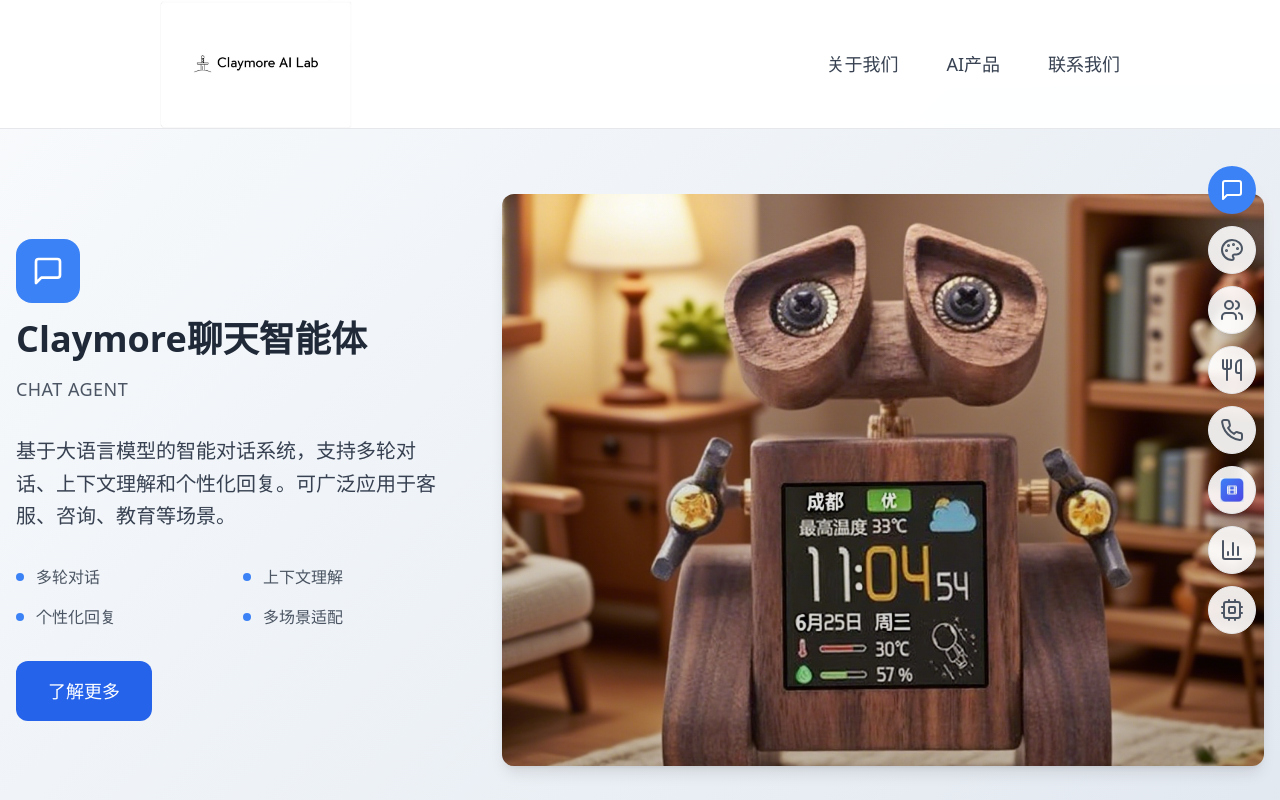
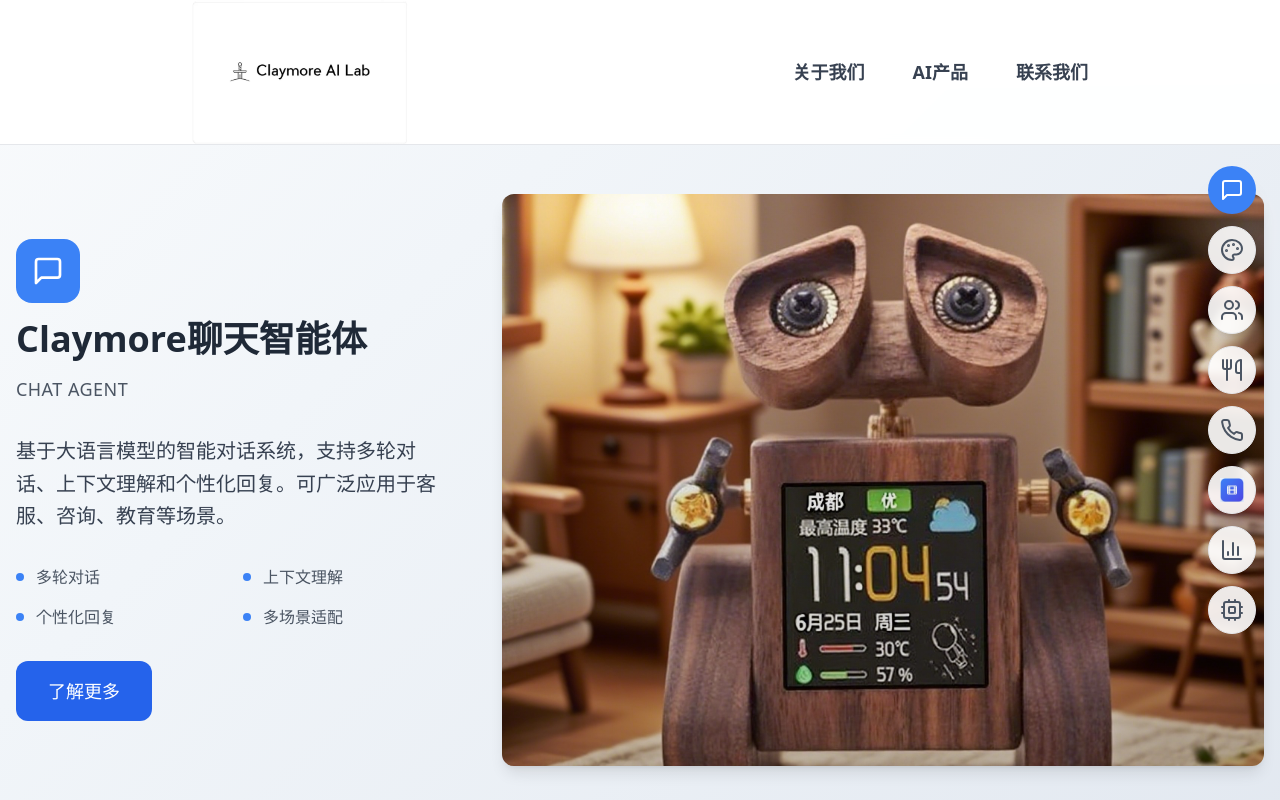
Before and after one commit to cdnfg2302/claymore-2, a React (Vite) app: page / in a window 1280 px wide. Shown: the top 800 px of the page. Built offline with nearby package versions, Linux system fonts and the light colour scheme.

Commit message:
Adjust header and logo size
The AI widened the navigation bar, increased the logo size, and made the navigation bar text bold in `src/components/Header.tsx`.

```diff
--- a/src/components/Header.tsx
+++ b/src/components/Header.tsx
@@ -3,26 +3,26 @@ import React from 'react';
 const Header = () => {
   return (
     <header className="fixed top-0 left-0 right-0 z-50 bg-white/95 backdrop-blur-sm border-b border-gray-200">
-      <div className="max-w-full mx-auto px-20 sm:px-24 lg:px-40">
-        <div className="flex justify-between items-center h-32">
+      <div className="max-w-full mx-auto px-24 sm:px-28 lg:px-48">
+        <div className="flex justify-between items-center h-36">
           {/* Logo */}
           <div className="flex items-center">
             <img
               src="/lovable-uploads/48931e29-77ca-4715-8237-a99260434656.png"
               alt="Claymore AI Lab"
-              className="h-32 w-auto"
+              className="h-36 w-auto"
             />
           </div>
 
           {/* Navigation Menu */}
           <nav className="hidden md:flex items-center space-x-12">
-            <a href="#" className="text-gray-700 hover:text-blue-600 font-medium transition-colors text-lg">
+            <a href="#" className="text-gray-700 hover:text-blue-600 font-bold transition-colors text-lg">
               关于我们
             </a>
-            <a href="#" className="text-gray-700 hover:text-blue-600 font-medium transition-colors text-lg">
+            <a href="#" className="text-gray-700 hover:text-blue-600 font-bold transition-colors text-lg">
               AI产品
             </a>
-            <a href="#" className="text-gray-700 hover:text-blue-600 font-medium transition-colors text-lg">
+            <a href="#" className="text-gray-700 hover:text-blue-600 font-bold transition-colors text-lg">
               联系我们
             </a>
           </nav>
```
